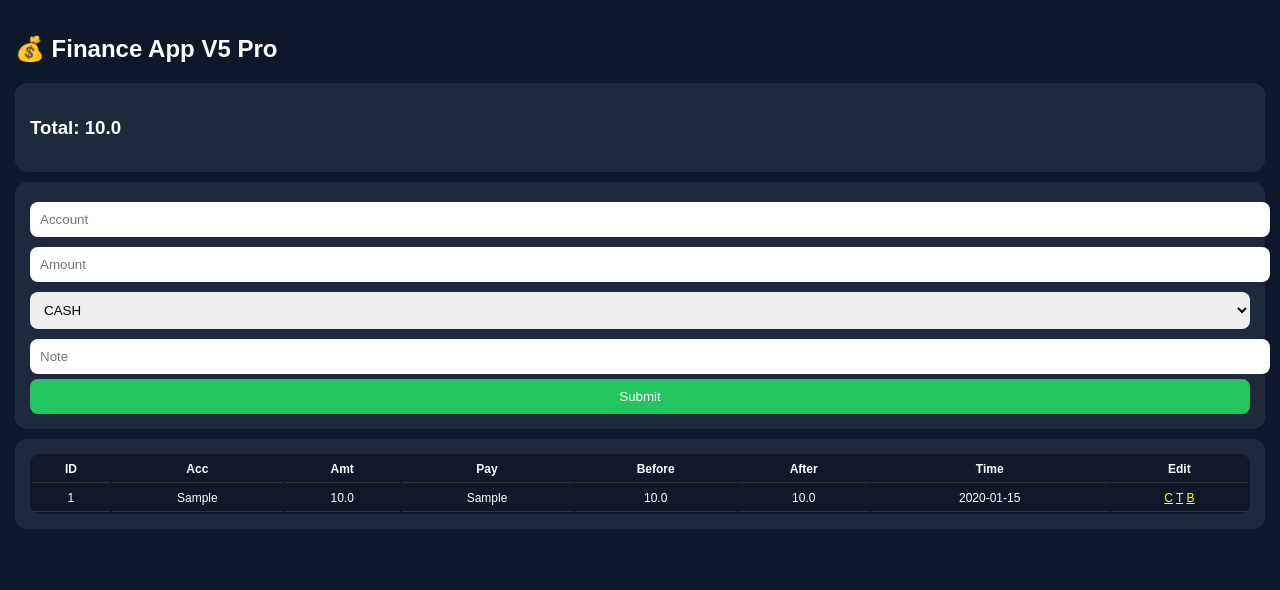
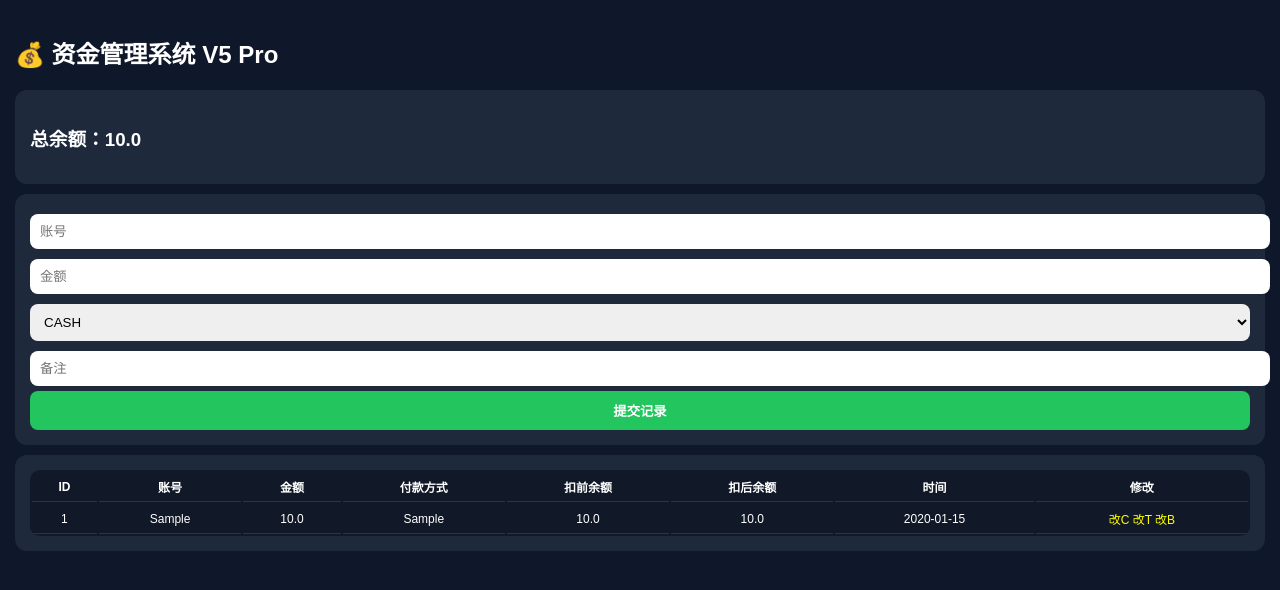
Before and after one commit to cyi072907-cpu/finance-systemi, a Flask app: page /dashboard in a window 1280 px wide. Shown: the top 590 px of the page. Run offline with Flask 3, Linux system fonts and the light colour scheme; the visitor is signed in with stand-in values (Sample User, id 1); tables that the repository leaves empty hold one stand-in row (values such as "Sample post").

Commit message:
更新 dashboard.html

```diff
--- a/templates/dashboard.html
+++ b/templates/dashboard.html
@@ -4,7 +4,7 @@
 <meta charset="utf-8">
 <meta name="viewport" content="width=device-width, initial-scale=1">
 
-<title>Finance App</title>
+<title>资金管理系统</title>
 
 <style>
 body{
@@ -40,6 +40,7 @@ button{
     border-radius:8px;
     background:#22c55e;
     color:white;
+    font-weight:bold;
 }
 
 table{
@@ -58,6 +59,7 @@ td,th{
 
 .edit{
     color:yellow;
+    text-decoration:none;
 }
 </style>
 </head>
@@ -66,16 +68,20 @@ td,th{
 
 <div class="container">
 
-<h2>💰 Finance App V5 Pro</h2>
+<h2>💰 资金管理系统 V5 Pro</h2>
 
+<!-- 总金额 -->
 <div class="card">
-<h3>Total: {{total}}</h3>
+<h3>总余额：{{total}}</h3>
 </div>
 
+<!-- 输入表单 -->
 <div class="card">
 <form action="/add" method="post">
-<input name="account" placeholder="Account">
-<input name="amount" placeholder="Amount">
+
+<input name="account" placeholder="账号">
+
+<input name="amount" placeholder="金额">
 
 <select name="payment">
 <option>CASH</option>
@@ -84,22 +90,26 @@ td,th{
 <option>OUT</option>
 </select>
 
-<input name="note" placeholder="Note">
-<button>Submit</button>
+<input name="note" placeholder="备注">
+
+<button>提交记录</button>
 </form>
 </div>
 
+<!-- 数据表 -->
 <div class="card">
+
 <table>
+
 <tr>
 <th>ID</th>
-<th>Acc</th>
-<th>Amt</th>
-<th>Pay</th>
-<th>Before</th>
-<th>After</th>
-<th>Time</th>
-<th>Edit</th>
+<th>账号</th>
+<th>金额</th>
+<th>付款方式</th>
+<th>扣前余额</th>
+<th>扣后余额</th>
+<th>时间</th>
+<th>修改</th>
 </tr>
 
 {% for r in data %}
@@ -112,14 +122,15 @@ td,th{
 <td>{{r[6]}}</td>
 <td>{{r[7]}}</td>
 <td>
-<a class="edit" href="/update_payment/{{r[0]}}/CASH">C</a>
-<a class="edit" href="/update_payment/{{r[0]}}/TNG">T</a>
-<a class="edit" href="/update_payment/{{r[0]}}/BANK">B</a>
+<a class="edit" href="/update_payment/{{r[0]}}/CASH">改C</a>
+<a class="edit" href="/update_payment/{{r[0]}}/TNG">改T</a>
+<a class="edit" href="/update_payment/{{r[0]}}/BANK">改B</a>
 </td>
 </tr>
 {% endfor %}
 
 </table>
+
 </div>
 
 </div>
```
